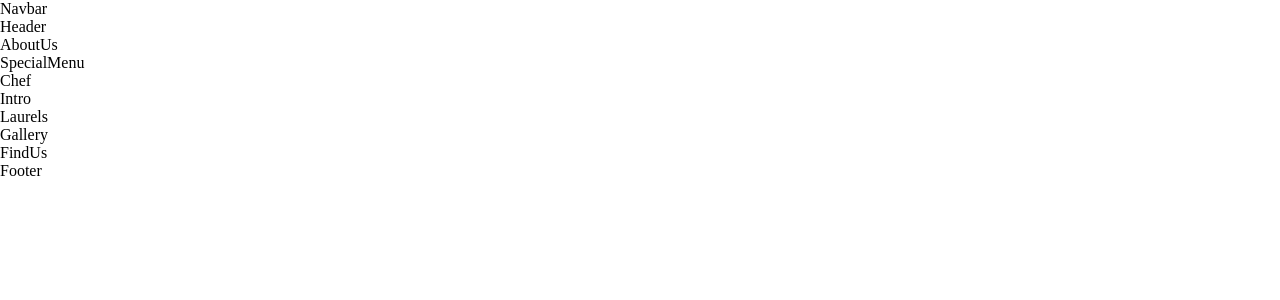
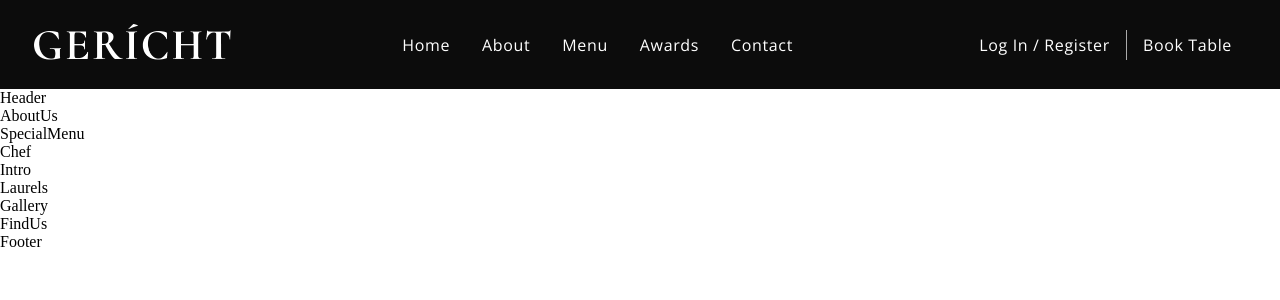
Before and after one commit to MichaelSWong/gerich-restaurant, a React (Vite) app: page / in a window 1280 px wide. Shown: the top 300 px of the page. Built offline with nearby package versions, Linux system fonts and the light colour scheme; a web font is replaced by a local one.

Commit message:
added Navbar component and css

```diff
--- a/src/App.tsx
+++ b/src/App.tsx
@@ -11,6 +11,7 @@
   SpecialMenu,
 } from './container';
 import { Navbar } from './components';
+import './App.css';
 
 const App = () => {
   return (
--- a/src/components/Navbar/Navbar.css
+++ b/src/components/Navbar/Navbar.css
@@ -0,0 +1,128 @@
+.app__navbar {
+  width: 100%;
+  display: flex;
+  justify-content: space-between;
+  align-items: center;
+  background: var(--color-black);
+  padding: 1rem 2rem;
+}
+
+.app__navbar-logo {
+  display: flex;
+  justify-content: flex-start;
+  align-items: center;
+}
+
+.app__navbar-logo img {
+  width: 150px;
+}
+
+.app__navbar-links {
+  flex: 1;
+  display: flex;
+  justify-content: center;
+  align-items: center;
+  list-style: none;
+}
+
+.app__navbar-links li {
+  margin: 0 1rem;
+  cursor: pointer;
+}
+
+.app__navbar-links li:hover {
+  color: var(--color-grey);
+}
+
+.app__navbar-login {
+  display: flex;
+  justify-content: flex-end;
+  align-items: center;
+}
+
+.app__navbar-login a {
+  margin: 0 1rem;
+  text-decoration: none;
+  transition: 0.5s ease;
+}
+
+.app__navbar-login a:hover {
+  border-bottom: 1px solid var(--color-golden);
+}
+
+.app__navbar-login div {
+  width: 1px;
+  height: 30px;
+  background-color: var(--color-grey);
+}
+
+.app__navbar-smallscreen {
+  display: none;
+}
+
+.app__navbar-smallscreen_overlay {
+  position: fixed;
+  top: 0;
+  left: 0;
+  width: 100%;
+  height: 100vh;
+  background: var(--color-black);
+  transition: 0.5s ease;
+  flex-direction: column;
+  z-index: 5;
+}
+
+.app__navbar-smallscreen .overlay__close {
+  font-size: 27px;
+  color: var(--color-golden);
+  cursor: pointer;
+  position: absolute;
+  top: 20px;
+  right: 20px;
+}
+
+.app__navbar-smallscreen_links {
+  list-style: none;
+}
+
+.app__navbar-smallscreen_links li {
+  margin: 2rem;
+  cursor: pointer;
+  color: var(--color-golden);
+  font-size: 2rem;
+  text-align: center;
+  font-family: var(--font-base);
+}
+
+.app__navbar-smallscreen_links li:hover {
+  color: var(--color-white);
+}
+
+@media screen and (max-width: 2000px) {
+  .app__navbar-logo img {
+    width: 200px;
+  }
+}
+
+@media screen and (max-width: 1150px) {
+  .app__navbar-links {
+    display: none;
+  }
+  .app__navbar-smallscreen {
+    display: flex;
+  }
+}
+
+@media screen and (max-width: 650px) {
+  .app__navbar {
+    padding: 1rem;
+  }
+
+  .app__navbar-login {
+    display: none;
+  }
+
+  .app__navbar-logo img {
+    width: 110px;
+  }
+}
--- a/src/components/Navbar/Navbar.tsx
+++ b/src/components/Navbar/Navbar.tsx
@@ -1,7 +1,78 @@
-import React from 'react';
+import React, { useState } from 'react';
+import { GiHamburgerMenu } from 'react-icons/gi';
+import { MdOutlineRestaurantMenu } from 'react-icons/md';
+import images from '../../constants/images';
+import './Navbar.css';
 
 const Navbar = () => {
-  return <div>Navbar</div>;
+  const [toggleMenu, setToggleMenu] = useState(false);
+
+  return (
+    <nav className='app__navbar'>
+      <div className='app__navbar-logo'>
+        <img src={images.gericht} alt='logo' />
+      </div>
+      <ul className='app__navbar-links'>
+        <li className='p__opensans'>
+          <a href='#home'>Home</a>
+        </li>
+        <li className='p__opensans'>
+          <a href='#about'>About</a>
+        </li>
+        <li className='p__opensans'>
+          <a href='#menu'>Menu</a>
+        </li>
+        <li className='p__opensans'>
+          <a href='#awards'>Awards</a>
+        </li>
+        <li className='p__opensans'>
+          <a href='#contact'>Contact</a>
+        </li>
+      </ul>
+      <div className='app__navbar-login'>
+        <a href='#login' className='p__opensans'>
+          Log In / Register
+        </a>
+        <div />
+        <a href='/' className='p__opensans'>
+          Book Table
+        </a>
+      </div>
+      <div className='app__navbar-smallscreen'>
+        <GiHamburgerMenu
+          color='#FFF'
+          fontSize={27}
+          onClick={() => setToggleMenu(true)}
+        />
+        {toggleMenu && (
+          <div className='app__navbar-smallscreen_overlay flex__center slide-bottom'>
+            <MdOutlineRestaurantMenu
+              fontSize={27}
+              className='overlay__close'
+              onClick={() => setToggleMenu(false)}
+            />
+            <ul className='app__navbar-smallscreen_links'>
+              <li className='p__opensans'>
+                <a href='#home'>Home</a>
+              </li>
+              <li className='p__opensans'>
+                <a href='#about'>About</a>
+              </li>
+              <li className='p__opensans'>
+                <a href='#menu'>Menu</a>
+              </li>
+              <li className='p__opensans'>
+                <a href='#awards'>Awards</a>
+              </li>
+              <li className='p__opensans'>
+                <a href='#contact'>Contact</a>
+              </li>
+            </ul>
+          </div>
+        )}
+      </div>
+    </nav>
+  );
 };
 
 export default Navbar;
```
Also changed, not shown: 1 other file (tests, documents, lock files or other folders).
